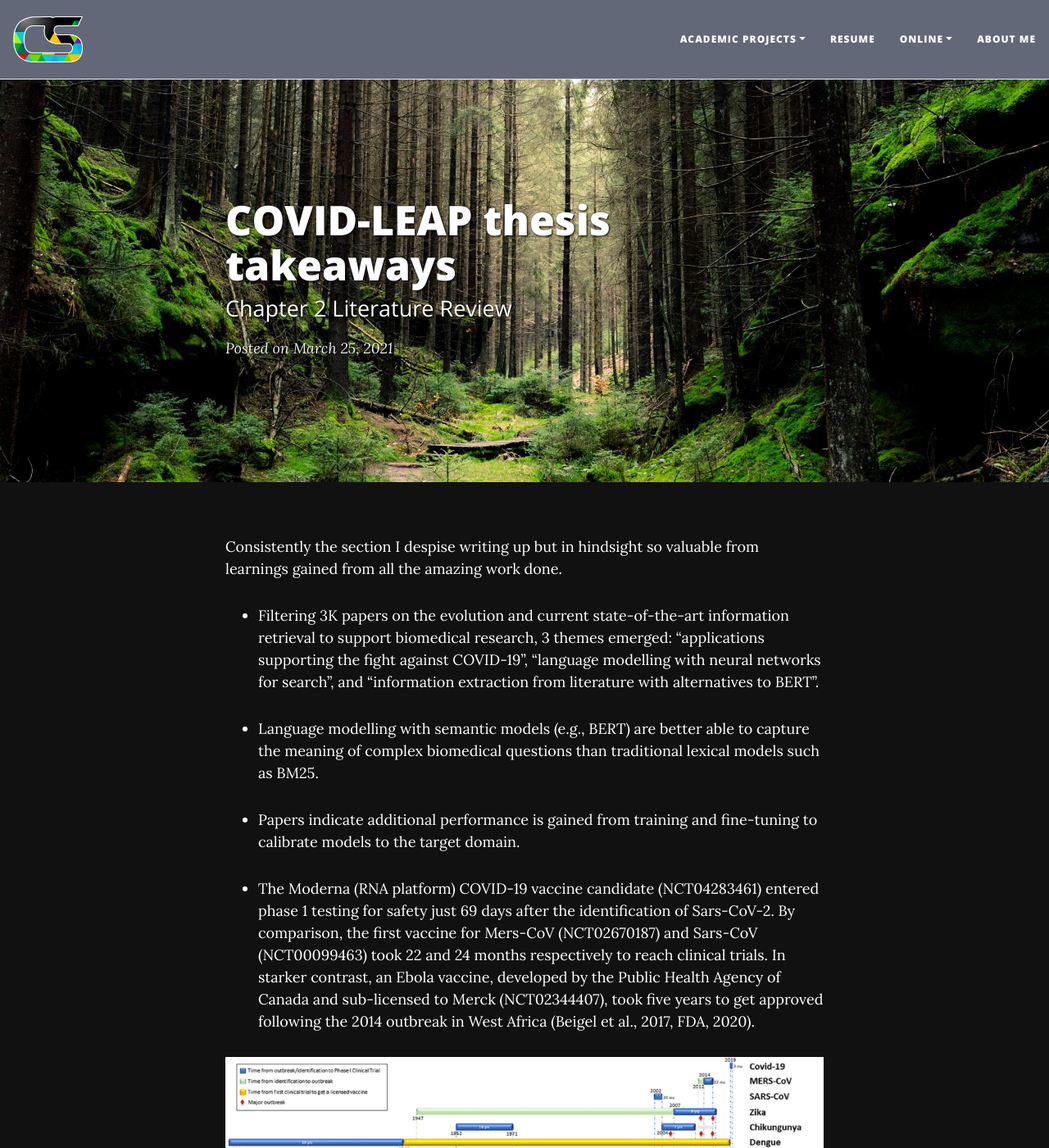
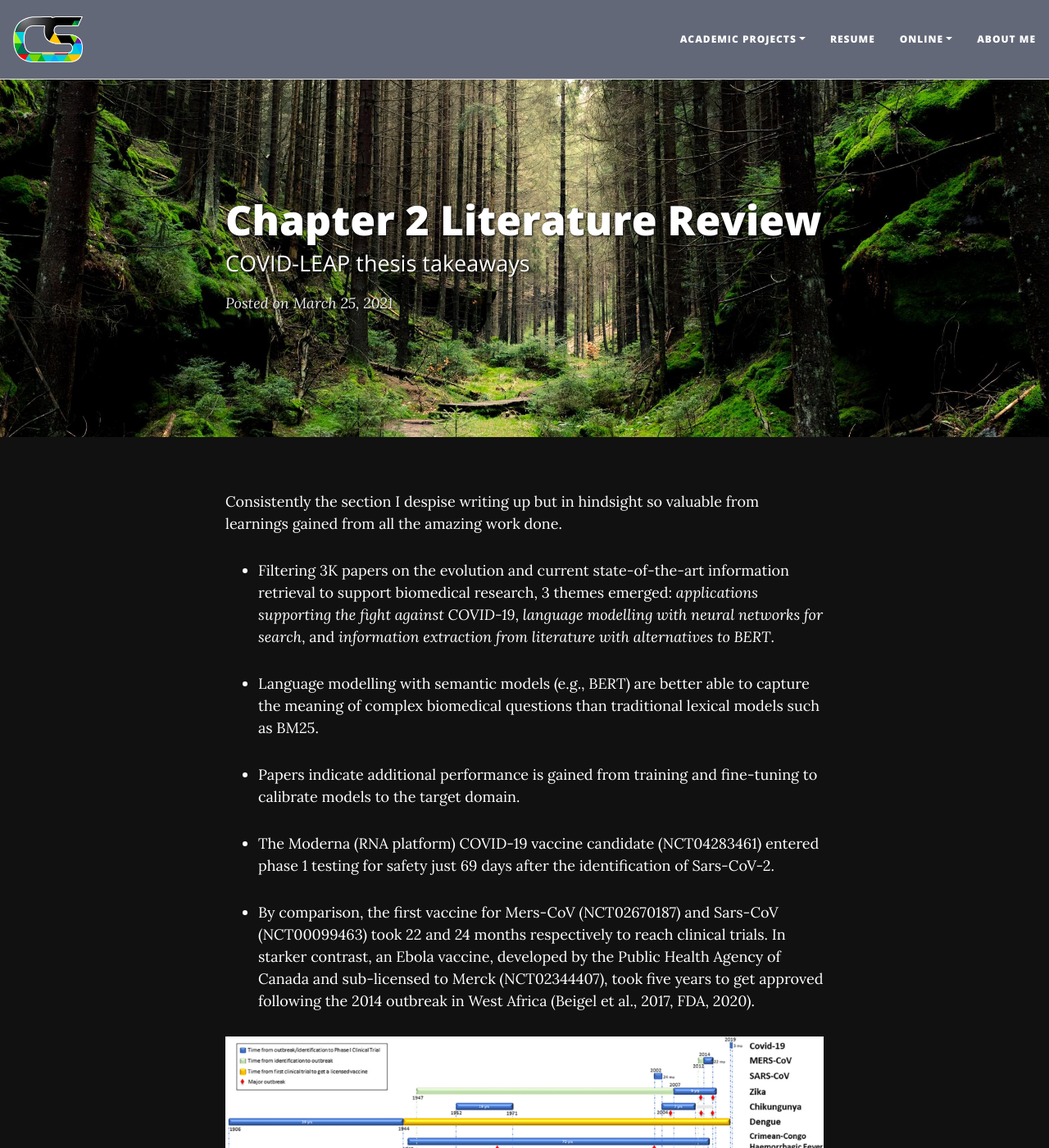
Before and after one commit to corticalstack/corticalstack.github.io, a Jekyll site: the page built from _posts/2021-03-25-thesis-chapter2-takeaways.md, in a window 1280 px wide and 1400 px high. Shown: the whole window at 82% size. Built offline with Jekyll 4.4.1, drawn with Linux system fonts in a browser that asks for light colours; nearby versions of some CDN libraries.

Commit message:
Added thesis

```diff
--- a/_posts/2021-03-25-thesis-chapter2-takeaways.md
+++ b/_posts/2021-03-25-thesis-chapter2-takeaways.md
@@ -1,18 +1,20 @@
 ---
 layout: post
-title: COVID-LEAP thesis takeaways
-subtitle: Chapter 2 Literature Review
+title: Chapter 2 Literature Review
+subtitle: COVID-LEAP thesis takeaways
 cover-img: /assets/img/forest_path.jpg
 tags: [Covid-19, learning, mental health]
 ---
 Consistently the section I despise writing up but in hindsight so valuable from learnings gained from all the amazing work done.
 
-* Filtering 3K papers on the evolution and current state-of-the-art information retrieval to support biomedical research, 3 themes emerged: “applications supporting the fight against COVID-19”, “language modelling with neural networks for search”, and “information extraction from literature with alternatives to BERT”.
+* Filtering 3K papers on the evolution and current state-of-the-art information retrieval to support biomedical research, 3 themes emerged: *applications supporting the fight against COVID-19*, *language modelling with neural networks for search*, and *information extraction from literature with alternatives to BERT*.
 
 * Language modelling with semantic models (e.g., BERT) are better able to capture the meaning of complex biomedical questions than traditional lexical models such as BM25.
 
 * Papers indicate additional performance is gained from training and fine-tuning to calibrate models to the target domain.
 
-* The Moderna (RNA platform) COVID-19 vaccine candidate (NCT04283461) entered phase 1 testing for safety just 69 days after the identification of Sars-CoV-2. By comparison, the first vaccine for Mers-CoV (NCT02670187) and Sars-CoV (NCT00099463) took 22 and 24 months respectively to reach clinical trials. In starker contrast, an Ebola vaccine, developed by the Public Health Agency of Canada and sub-licensed to Merck (NCT02344407), took five years to get approved following the 2014 outbreak in West Africa (Beigel et al., 2017, FDA, 2020).
+* The Moderna (RNA platform) COVID-19 vaccine candidate (NCT04283461) entered phase 1 testing for safety just 69 days after the identification of Sars-CoV-2.
+
+* By comparison, the first vaccine for Mers-CoV (NCT02670187) and Sars-CoV (NCT00099463) took 22 and 24 months respectively to reach clinical trials. In starker contrast, an Ebola vaccine, developed by the Public Health Agency of Canada and sub-licensed to Merck (NCT02344407), took five years to get approved following the 2014 outbreak in West Africa (Beigel et al., 2017, FDA, 2020).
 
 ![](../assets/img/vaccine timeline.jpg)
```
Also changed, not shown: _posts/2021-03-18-thesis-chapter1-takeaways.md (renamed from _posts/2021-03-18-thesis-chapter1-takeaways - Copy.md, +2 -2 lines).
